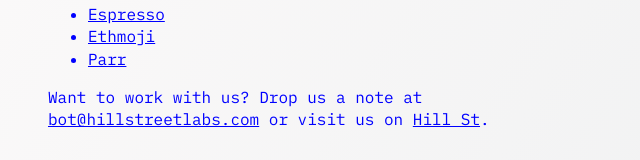
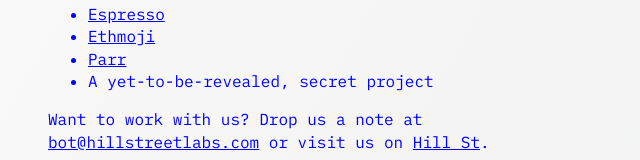
Before and after one commit to hillstreetlabs/public, a Next.js app: page / in a window 1280 px wide. Shown: the part 491-651 px from the top of the page, without its empty margins (0-640 px from the left). Built offline with nearby package versions, Linux system fonts and the light colour scheme.

Commit message:
Add to projects list

```diff
--- a/pages/index.js
+++ b/pages/index.js
@@ -52,6 +52,13 @@
                 <a target="_blank" href="https://parr.io">
                   Parr
                 </a>
+              </li>
+              <li
+                text={
+                  "Because Erasure is about time-locking data. Hehe, get it?"
+                }
+              >
+                A yet-to-be-revealed, secret project
               </li>
             </ul>
             <p>
```
